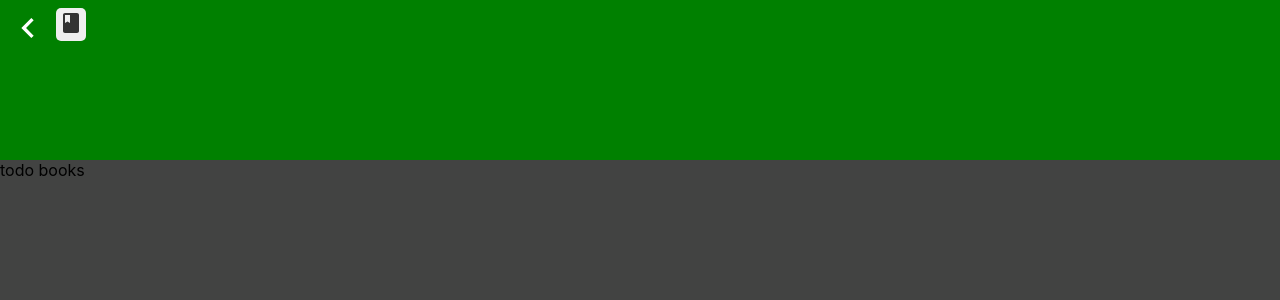
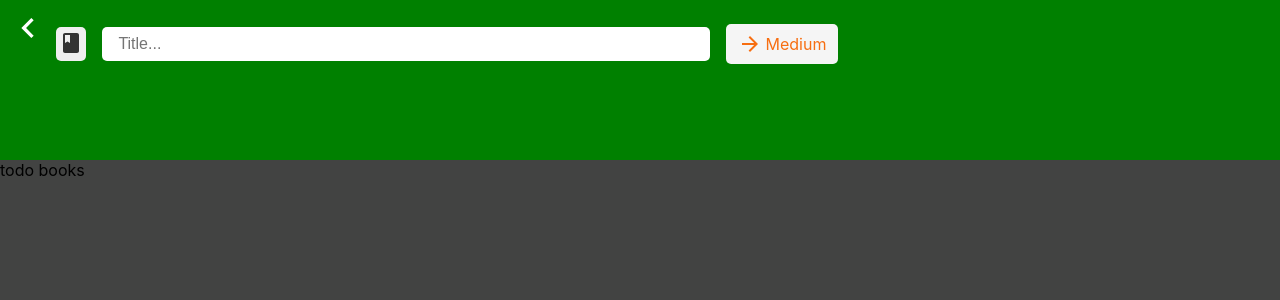
Before and after one commit to KevinNicolas/React-Todo-app, a React (Create React App) app: page / in a window 1280 px wide. Shown: the top 300 px of the page. Built offline with nearby package versions, Linux system fonts and the light colour scheme.

Commit message:
Make 'priority dropdown' component view

```diff
--- a/src/pages/Todo-book/components/Header.tsx
+++ b/src/pages/Todo-book/components/Header.tsx
@@ -1,6 +1,7 @@
 import styled from "styled-components"
 import { IconsDropdown } from "./Icons-dropdown"
 import { MdChevronLeft } from 'react-icons/md'
+import { PriorityDropdown } from "./Priority-dropdown"
 
 const HeaderStyles = styled.div`
   .header-container {
@@ -28,6 +29,21 @@ const HeaderStyles = styled.div`
   .row {
     display: flex;
     flex-flow: row;
+    gap: 1rem;
+    align-items: center;
+  }
+
+  input {
+    padding: .5rem 1rem;
+    border-radius: 5px;
+    font-size: 1rem;
+    color: var(--text-color-dark);
+  }
+
+  .title-container {
+    width: 50%;
+
+    input { width: 100%; }
   }
 `
 
@@ -42,6 +58,10 @@ export const Header = () => {
         </div>
         <div className="row">
           <IconsDropdown />
+          <div className="title-container">
+            <input className="title-input" type="text" placeholder="Title..." />
+          </div>
+          <PriorityDropdown />
         </div>
       </div>
     </HeaderStyles>
--- /dev/null
+++ b/src/pages/Todo-book/components/Priority-dropdown.tsx
@@ -0,0 +1,83 @@
+import { useState } from "react"
+import { IconType } from "react-icons/lib"
+import { MdOutlineArrowForward, MdOutlineArrowUpward, MdOutlineRemove, MdOutlineSouth } from "react-icons/md"
+import styled from "styled-components"
+import { Dropdown } from "../../../components/Dropdown"
+
+const Styles = styled.div`
+  .pDropdown-content, .pDropdown-button {
+    background: var(--button-background-2);
+    border-radius: 5px;
+    min-width: 7rem;
+    overflow: hidden;
+  }
+
+  .pDropdown-content, .pDropdown-button {
+    display: flex;
+    justify-content: center;
+    align-items: center;
+  }
+
+  .pDropdown-button, .item-container { cursor: pointer; }
+
+  .pDropdown-button {
+    gap: .2rem;
+    padding: .5rem;
+  }
+
+  .pDropdown-content {
+    flex-flow: column;
+  }
+
+  .item-container {
+    display: grid;
+    grid-template-columns: 35% 65%;
+    width: 100%;
+    padding: .4rem .7rem;
+    background: transparent;
+    transition: background 300ms ease-in-out;
+
+    &:hover {
+      background: var(--button-background);
+    }
+  }
+`
+
+export const PriorityDropdown = () => {
+  const ICONSIZE = 24 as const
+  interface PriorityItem { icon: IconType, label: string, colorClass: string }
+
+  const priorityList: PriorityItem[] = [
+    { icon: MdOutlineArrowUpward, label: 'High', colorClass: 'alert' },
+    { icon: MdOutlineArrowForward, label: 'Medium', colorClass: 'warn' },
+    { icon: MdOutlineSouth, label: 'Low', colorClass: 'success' }
+  ]
+
+  const [selectedPriority, setselectedPriority] = useState<PriorityItem>(priorityList[1])
+
+  return (
+    <Styles>
+      <Dropdown
+        Button={(<div className={`pDropdown-button ${selectedPriority.colorClass}`}>
+          {selectedPriority.icon({ size: ICONSIZE })}
+          {selectedPriority.label}
+        </div>)}
+
+        contentPosition={({
+          left: '25%',
+          top: '.2rem'
+        })}
+        Content={(<div className="pDropdown-content">
+          {
+            priorityList.map(({ label, icon, colorClass }: PriorityItem) => (
+              <div className={`item-container ${colorClass}`} onClick={() => { setselectedPriority({ label, icon, colorClass }) }}>
+                { icon({ size: ICONSIZE }) }
+                { label }
+              </div>
+            ))
+          }
+        </div>)}
+      />
+    </Styles>
+  )
+}
```
